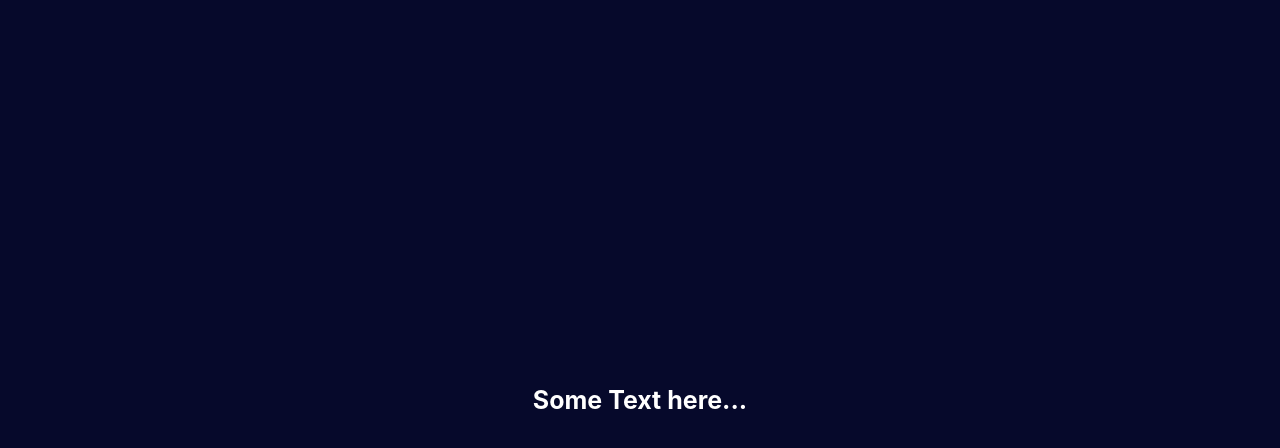
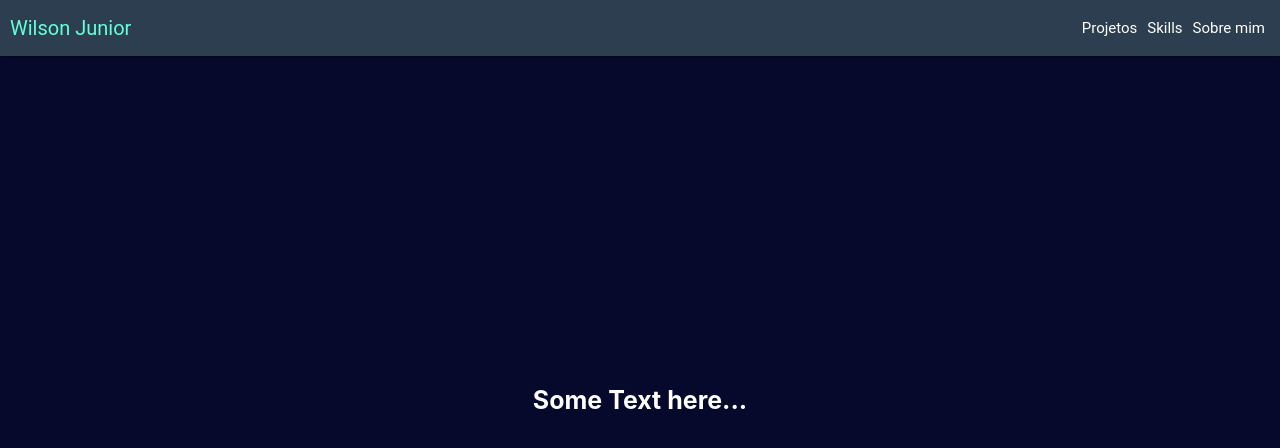
Before and after one commit to wjuniorw/wjuniordev, a Next.js app: page / in a window 1280 px wide. Shown: the top 448 px of the page. Built offline with nearby package versions, Linux system fonts and the light colour scheme.

Commit message:
adding ToolBar Component

```diff
--- /dev/null
+++ b/src/components/ToolBar/index.tsx
@@ -0,0 +1,36 @@
+import Link from 'next/link'
+import * as S from './styles'
+
+
+const ToolBar = () => (
+  <S.ToolBarHeader>
+    <S.ToolbarNav>
+      <S.ToolbarLogo>
+        <Link href="/">
+          Wilson Junior
+        </Link>
+      </S.ToolbarLogo>
+      <S.ToolbarNavItens>
+        <ul>
+          <li>
+            <Link href="/projects">
+              Projetos
+            </Link>
+          </li>
+          <li>
+            <Link href="/skills">
+              Skills
+            </Link>
+          </li>
+          <li>
+            <Link href="/about">
+              Sobre mim
+            </Link>
+          </li>
+        </ul>
+      </S.ToolbarNavItens>
+    </S.ToolbarNav>
+  </S.ToolBarHeader>
+)
+
+export default ToolBar
--- /dev/null
+++ b/src/components/ToolBar/styles.ts
@@ -0,0 +1,56 @@
+import styled from 'styled-components'
+
+export const ToolBarHeader = styled.header`
+  top: 0;
+  left: 0;
+  width: 100%;
+  height: 56px;
+  position: fixed;
+  background: #2c3e50;
+  font-family: Roboto,Helvetica,Arial,sans-serif;
+  box-shadow: 0 2px 2px 0 rgba(0,0,0,.14),0 3px 1px -2px rgba(0,0,0,.2),0 1px 5px 0 rgba(0,0,0,.12);
+`
+
+export const ToolbarNav = styled.nav`
+  height: 100%;
+  display: flex;
+  padding: 0 1rem;
+  align-items: center;
+  justify-content: space-between;
+  font-size: 1.5rem;
+`
+
+
+export const ToolbarLogo = styled.div`
+  margin-left: 1rem;
+  @media (min-width: 769px) {
+    margin-left: 0;
+  }
+  a {
+    color: #64ffda;
+    font-size: 2rem;
+    text-decoration: none;
+  }
+`
+
+export const ToolbarNavItens = styled.div`
+  ul {
+    list-style: none;
+    margin: 0;
+    padding: 0;
+    display: flex;
+  }
+  li {
+    padding: 0 0.5rem;
+  }
+  a {
+    color: #fff;
+    text-decoration: none;
+  }
+  a:hover, a:active {
+    color: rgb(3, 231, 255);
+  }
+  @media (max-width: 768px) {
+    display: none;
+  }
+`
--- a/src/components/index.ts
+++ b/src/components/index.ts
@@ -1,4 +1,5 @@
 
 export { default as Main } from './Main'
+export { default as ToolBar } from './ToolBar'
 
 export default {}
--- a/src/pages/_app.tsx
+++ b/src/pages/_app.tsx
@@ -4,6 +4,8 @@ import { ThemeProvider } from "styled-components"
 
 import GlobalStyles from 'styles/global'
 import { darkTheme, lightTheme } from 'styles/ThemeConfig'
+
+import { ToolBar } from 'components'
 
 function MyApp({ Component, pageProps }: AppProps) {
   return (
@@ -17,6 +19,7 @@ function MyApp({ Component, pageProps }: AppProps) {
         <meta name='theme-color' content='#06092B' />
       </Head>
       <GlobalStyles />
+      <ToolBar />
       <Component {...pageProps} />
     </ThemeProvider>
   )
--- a/src/pages/index.tsx
+++ b/src/pages/index.tsx
@@ -4,9 +4,11 @@ import Image from 'next/image'
 import { Main } from 'components'
 
 
-export default function Home() {
+function Home() {
   return (
     <Main>
     </Main>
   )
 }
+
+export default Home
--- a/src/styles/ThemeConfig.ts
+++ b/src/styles/ThemeConfig.ts
@@ -1,4 +1,4 @@
-import { createGlobalStyle } from "styled-components"
+import { createGlobalStyle } from 'styled-components'
 
 export const lightTheme = {
   body: '#FFF',
```
